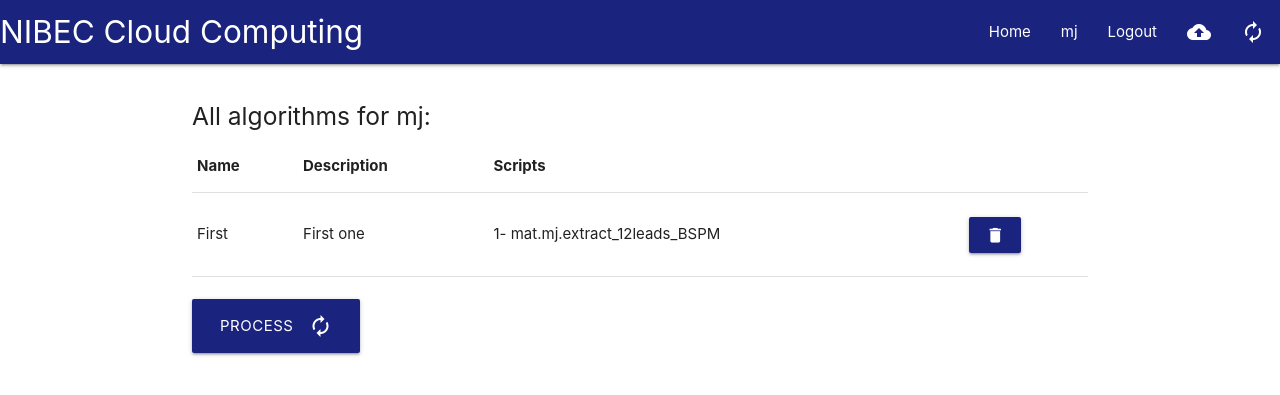
After one commit to mjennings061/django-banter, a Django app: page /show_algorithms/ in a window 1280 px wide. The commit adds this page. Shown: the top 395 px of the page. Run offline with Django 3.2, Linux system fonts and the light colour scheme; a user stored in the database is signed in; data comes from the database, SQL or seed files in the repository; both versions use the stored data as it was after the commit.

Commit message:
Fixed bug where result files had a fixed .csv extension. Added show_algorithms page

```diff
--- a/ecg/core/models.py
+++ b/ecg/core/models.py
@@ -138,20 +138,20 @@ class Algorithm(models.Model):
 
     def run_algorithm(self):
         """ Run each instance of Execution related to the Algorithm instance """
-        executions = Execution.objects.filter(algorithm=self).order_by('order')  # ordered by selection order in form
-        for i, execution in enumerate(executions):  # for each execution to be processed
-            try:    # error handler for MATLAB and python scripts
+        try:  # error handler for MATLAB and python scripts
+            executions = Execution.objects.filter(algorithm=self).order_by('order')  # ordered by selection order in form
+            for i, execution in enumerate(executions):  # for each execution to be processed
                 if i == 0:
-                    execution.run_file()    # process the data_input file through the script to make data_output
+                    file_id = execution.run_file()   # process data_input file through the script to make data_output
                     execution.save()
                 else:
                     execution.data_input = executions[i - 1].data_output    # current input file is the previous output
                     file_id = execution.run_file()
                     execution.save()
                     execution.data_input.delete()   # delete the middle-files
-            except (matlab.engine.MatlabExecutionError, AttributeError):  # quit if an error is raised
-                return None
-        return file_id
+            return file_id
+        except (matlab.engine.MatlabExecutionError, AttributeError):  # quit if an error is raised
+            return None
 
     identifier = models.UUIDField(primary_key=True, default=uuid.uuid4, editable=False)  # unique ID for the instance
     user = models.ForeignKey(User, on_delete=models.CASCADE)  # link to the user creating it
@@ -190,7 +190,9 @@ class Execution(models.Model):
                     name=f"result_{int(file_id)}",      # the file name is the same as the MATLAB output
                     user=self.data_input.user,          # user is required to attach the files to
                     format=self.script.data_output,     # format is derived from the script's default format
-                    uploaded_file=os.path.join(settings.MEDIA_ROOT, f"results/{int(file_id)}.csv"),
+                    uploaded_file=os.path.join(
+                        settings.MEDIA_ROOT,
+                        f"results/{int(file_id)}{self.script.data_output.extension}")
                 )
                 result_file.save()
                 self.data_output = result_file  # save all of result_file to data_output
@@ -228,7 +230,6 @@ def delete_file(sender, instance, *args, **kwargs):
         _delete_file(instance.uploaded_file.path)
 
 
-# TODO: delete File instance from table with the file itself
 @receiver(models.signals.post_delete, sender=Execution)
 def delete_execution_files(sender, instance, *args, **kwargs):
     """ Deletes output file related to an Execution instance upon deletion """
--- /dev/null
+++ b/ecg/core/templates/show_algorithms.html
@@ -0,0 +1,41 @@
+{% extends 'base.html' %}
+
+{% block content %}
+    {% if current_user.is_authenticated %}
+        <br>
+        <h5>All algorithms for {{ current_user.username }}:</h5>
+        <table>
+            <thead>
+                <tr>
+                    <th>Name</th>
+                    <th>Description</th>
+                    <th>Scripts</th>
+                </tr>
+            </thead>
+            <tbody>
+                {% for algorithm in algorithms %}
+                    <tr>
+                        <td>{{ algorithm.name }}</td>
+                        <td>{{ algorithm.description }}</td>
+                        <td>
+                            {% for script in algorithm.scripts.all %}
+                                <p>{{ forloop.counter }}- {{ script }}</p>
+                            {% endfor %}
+                        </td>
+                        <td><a
+                                class="btn waves-effect waves-light indigo darken-4"
+                                href="{% url 'delete_algorithm' algorithm_id=algorithm.identifier %}"
+                                name="delete">
+                                <i class="material-icons">delete</i>
+                            </a>
+                        </td>
+                    </tr>
+                {% endfor %}
+            </tbody>
+        </table>
+        <br>
+        <a href="{% url 'create_algorithm' %}" class="waves-effect waves-light indigo darken-4 btn-large">
+            <i class="material-icons right">autorenew</i>Process</a>
+        <br>
+    {% endif %}
+{% endblock %}
--- a/ecg/core/urls.py
+++ b/ecg/core/urls.py
@@ -14,5 +14,7 @@ urlpatterns = [
     path('delete_file/<slug:file_id>/', views.delete_file, name='delete_file'),
     path('create_algorithm/', views.create_algorithm, name='create_algorithm'),
     path('create_algorithm/<slug:input_file_id>/', views.create_algorithm, name='create_algorithm'),
+    path('show_algorithms/', views.show_algorithms, name='show_algorithms'),
+    path('delete_algorithm/<slug:algorithm_id>', views.delete_algorithm, name='delete_algorithm'),
     path('login/', views.login_request, name='login'),  # login must be at the end due to @login_required
 ]
--- a/ecg/core/views.py
+++ b/ecg/core/views.py
@@ -198,7 +198,7 @@ def create_algorithm(request, input_file_id=None):
             if output_file_id is not None:
                 messages.info(request, f"Created algorithm")    # success toasts
                 messages.success(request, f"Algorithm processed successfully")
-                return HttpResponseRedirect(reverse(f'download_file', kwargs={  # go to download view and delete output file
+                return HttpResponseRedirect(reverse(f'download_file', kwargs={  # download and delete output file
                     'file_id': output_file_id,
                     'delete': 1
                 }))
@@ -220,5 +220,25 @@ def create_algorithm(request, input_file_id=None):
 
 # TODO: create a page to see all user algorithms
 @login_required()
-def view_algorithms(request):
-    pass
+def show_algorithms(request):
+    current_user = request.user
+    algorithms = Algorithm.objects.filter(user=current_user)
+    context = {
+        'current_user': current_user,
+        'algorithms': algorithms,
+    }
+    return render(request, 'show_algorithms.html', context)
+
+
+@login_required
+def delete_algorithm(request, algorithm_id):
+    """ Delete an algorithm """
+    try:
+        algorithm = Algorithm.objects.get(identifier=algorithm_id)     # get the algo instance
+        if request.user.id is algorithm.user.id:  # if the algo belongs to the user requesting it
+            algorithm.delete()
+            messages.info(request, f'{algorithm} deleted')
+            return HttpResponseRedirect(reverse('show_algorithms'))  # redirect
+    except ObjectDoesNotExist:  # if it does not exist, raise 404
+        messages.error(request, f'Algorithm not found')
+        raise Http404
```
Also changed, not shown: ecg/core/templates/show_files.html (+4 -3 lines), ecg/db.sqlite3, 2 other files.
